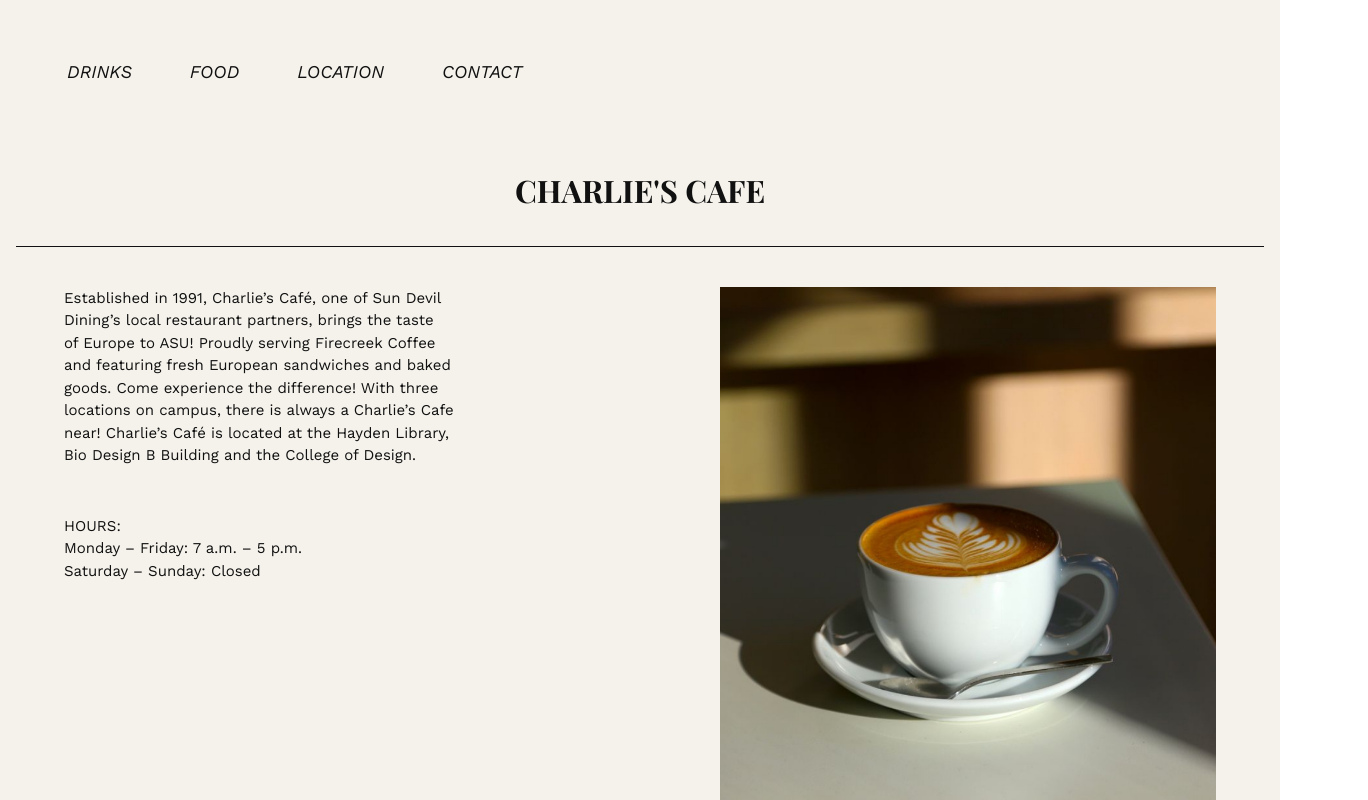
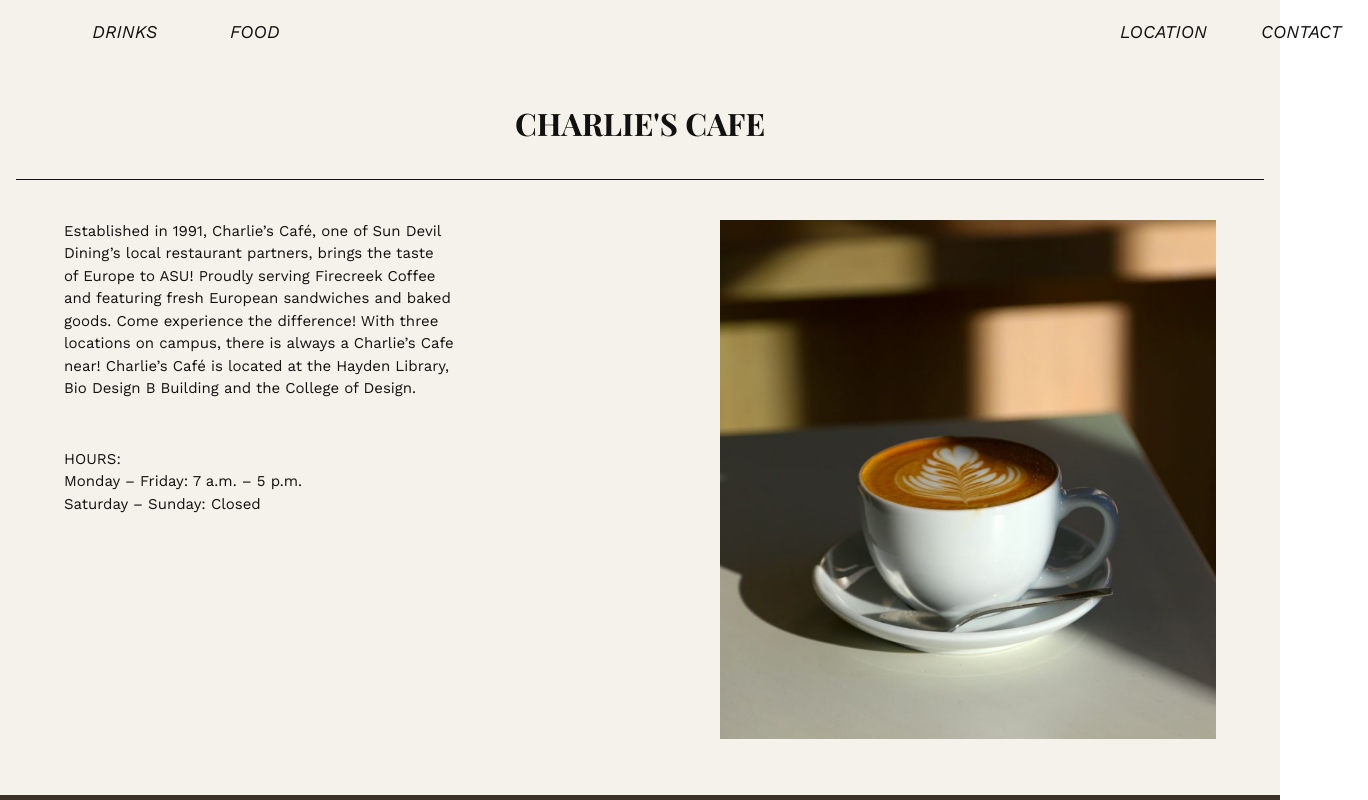
Before and after one commit to rainirogers/CharlieWebsite, a plain HTML site: page index.html in a window 1280 px wide. Shown: the top 800 px of the page, 1368 px wide, since content can reach past the window. Drawn offline with nearby package versions, Linux system fonts and the light colour scheme.

Commit message:
navigation bar

```diff
--- a/css/styles.css
+++ b/css/styles.css
@@ -4,6 +4,52 @@ html {
     --brown: #3B3127;
     --tan: #F5F2EB;
     scroll-behavior: smooth;
+}
+
+.navbar {
+    background-color: #F5F2EB;
+    display: flex;
+    flex-flow: row nowrap;
+    justify-content: space-around;
+    position: center;
+    width: 100%;
+    height: 60px;
+    z-index: 1;
+}
+
+.container {
+    display: flex;
+    flex-flow: row nowrap;
+    width: 100%;
+    max-width: 1119px;
+    justify-content: space-around;
+    align-items: center;
+}
+
+.left-container,
+.right-container {
+    display: flex;
+    flex-flow: row nowrap;
+    width: 300px;
+    z-index: 1;
+}
+
+.left-container {
+    justify-content: flex-start;
+}
+
+.right-container {
+    justify-content: flex-end;
+}
+
+.nav-left,
+.nav-right {
+    display: flex;
+    flex-flow: row nowrap;
+    justify-content: space-around;
+    flex-basis: 300px;
+    align-items: center;
+    list-style: none;
 }
 
 a {
@@ -18,7 +64,6 @@ a {
 }
 
 a:hover {
-    color: #FAFAFA;
     background-color: #3B3127;
 }
 
--- a/index.html
+++ b/index.html
@@ -21,16 +21,25 @@
 
 <body>
   <!-- Add your content here -->
-  <header>
-    <nav>
-      <ul>
-        <a href="#drinks">DRINKS</a>
-        <a href="#food">FOOD</a>
-        <a href="#location">LOCATION</a>
-        <a href="#contact">CONTACT</a>
+
+  <div class="navbar">
+    <div class="container grid">
+      <div class="left-container">
+        <ul class="nav-left">
+          <li><a href="#drinks">DRINKS</a></li>
+          <li><a href="#food">FOOD</a></li>
+        </ul>
+      </div>
+    </div>
+
+    <div class="right-container grid">
+      <ul class="nav-right">
+        <li><a href="#location">LOCATION</a></li>
+        <li><a href="#contact">CONTACT</a></li>
       </ul>
-    </nav>
-  </header>
+    </div>
+  </div>
+  </div>
 
   <header class="grid">
     <h1>CHARLIE'S CAFE</h1>
```
